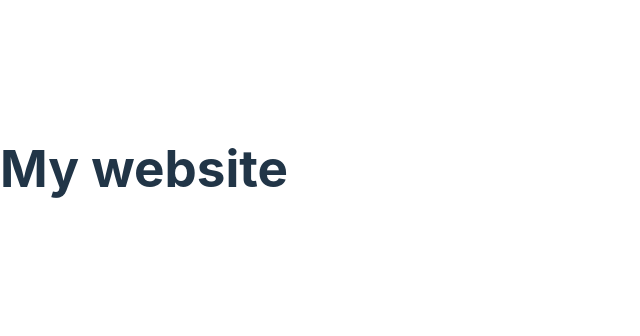
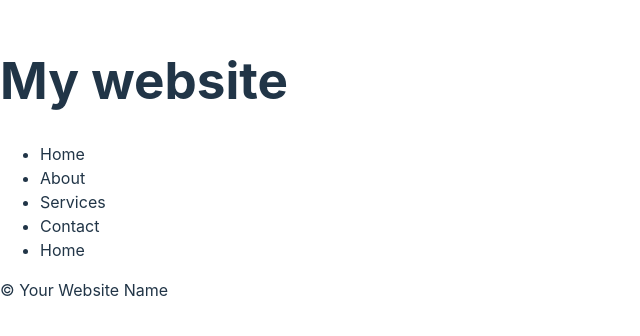
Before and after one commit to JoseParra28/my-react-app, a React (Vite) app: page / in a window 1280 px wide. Shown: the part 232-568 px from the top of the page, without its empty margins (0-640 px from the left). Built offline with nearby package versions, Linux system fonts and the light colour scheme.

Commit message:
react
header and footer

```diff
--- a/src/App.jsx
+++ b/src/App.jsx
@@ -1,8 +1,13 @@
 import Header from './Header.jsx'
+import Footer from './Footer.jsx';
+
 
 function App() {
   return (
+    <>
     <Header/>
+    <Footer/>
+    </>
   );
 }
 
--- /dev/null
+++ b/src/Footer.jsx
@@ -0,0 +1,9 @@
+function Footer (){
+    return (
+        <footer>
+            <p>&copy; Your Website Name</p>
+        </footer>
+    )
+}
+
+export default Footer
--- a/src/Header.jsx
+++ b/src/Header.jsx
@@ -4,6 +4,15 @@ function Header(){
     return (
         <header>
             <h1>My website</h1>
+            <nav>
+                <ul>
+                    <li><a href="#"></a>Home</li>
+                    <li><a href="#"></a>About</li>
+                    <li><a href="#"></a>Services</li>
+                    <li><a href="#"></a>Contact</li>
+                    <li><a href="#"></a>Home</li>
+                </ul>
+            </nav>
         </header>
     )
 }
```
